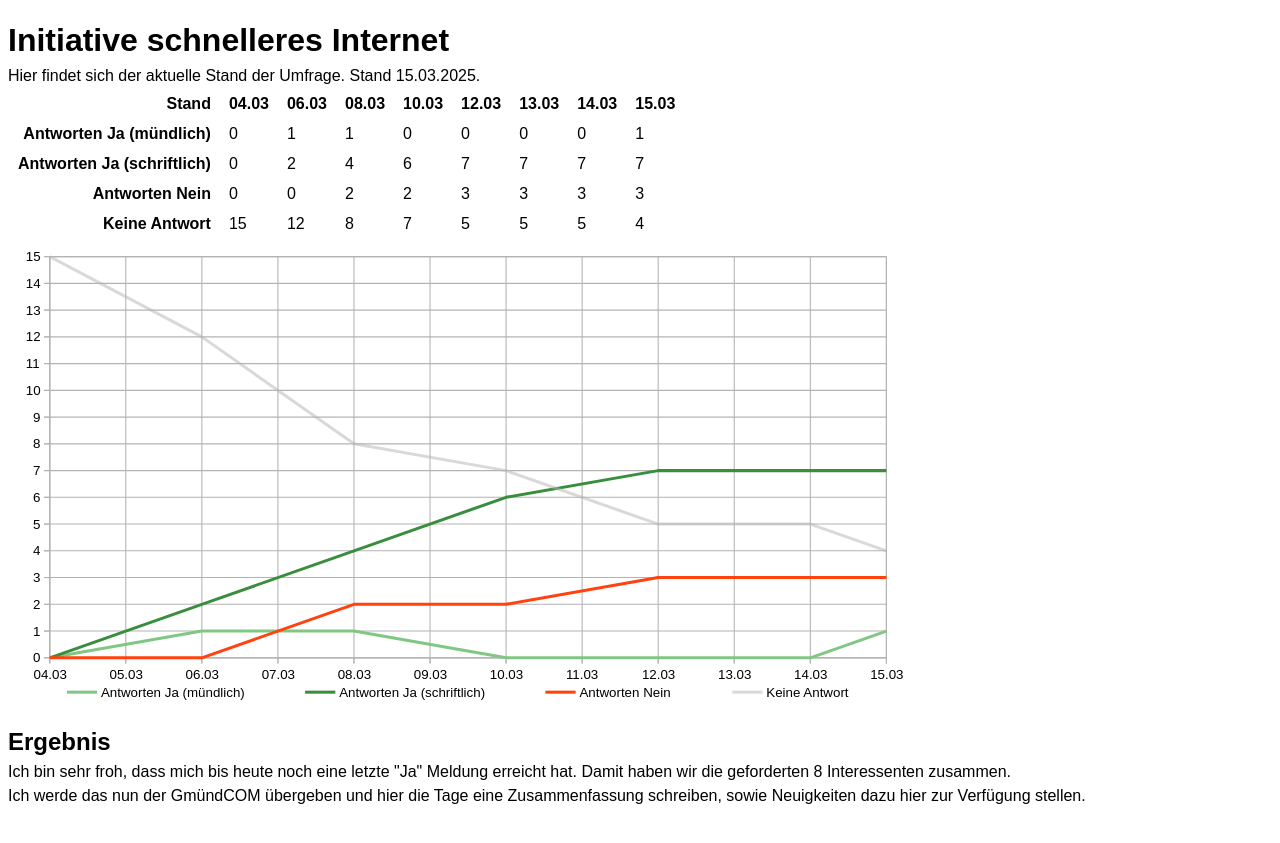
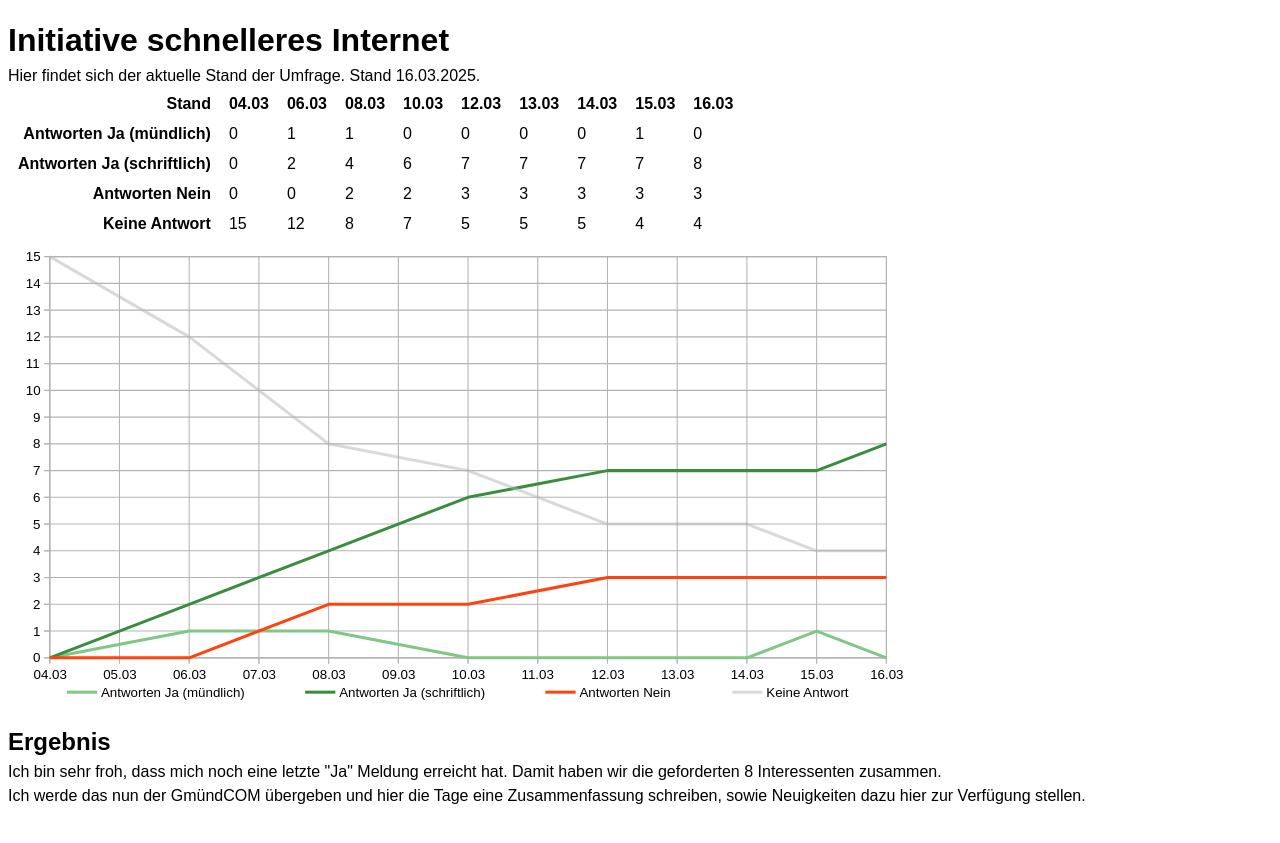
Before and after one commit to JGantner/JGantner.github.io, a Jekyll site: the page 2025-03_initiative_schnelleres_internet.html, which Jekyll copies as it is, in a window 1280 px wide. Shown: the top 843 px of the page. Built offline with Jekyll 4.4.1, drawn with Linux system fonts in a browser that asks for light colours.

Commit message:
Updates Data

```diff
--- a/2025-03_initiative_schnelleres_internet.html
+++ b/2025-03_initiative_schnelleres_internet.html
@@ -15,7 +15,7 @@
     <main>
       <h1>Initiative schnelleres Internet</h1>
 
-      <p>Hier findet sich der aktuelle Stand der Umfrage. Stand 15.03.2025.</p>
+      <p>Hier findet sich der aktuelle Stand der Umfrage. Stand 16.03.2025.</p>
 
       <table>
         <thead>
@@ -29,6 +29,7 @@
             <th>13.03</th>
             <th>14.03</th>
             <th>15.03</th>
+            <th>16.03</th>
           </tr>
         </thead>
         <tbody>
@@ -42,6 +43,7 @@
             <td>0</td>
             <td>0</td>
             <td>1</td>
+            <td>0</td>
           </tr>
           <tr>
             <th>Antworten Ja (schriftlich)</th>
@@ -53,6 +55,7 @@
             <td>7</td>
             <td>7</td>
             <td>7</td>
+            <td>8</td>
           </tr>
           <tr>
             <th>Antworten Nein</th>
@@ -60,6 +63,7 @@
             <td>0</td>
             <td>2</td>
             <td>2</td>
+            <td>3</td>
             <td>3</td>
             <td>3</td>
             <td>3</td>
@@ -75,16 +79,17 @@
             <td>5</td>
             <td>5</td>
             <td>4</td>
+            <td>4</td>
           </tr>
         </tbody>
       </table>
       <img
-        src="img/2025-03-15_response.svg"
+        src="img/2025-03-16_response.svg"
         alt="Antwortergebnisse als Diagramm"
       />
 
       <h2>Ergebnis</h2>
-      <p>Ich bin sehr froh, dass mich bis heute noch eine letzte "Ja" Meldung erreicht hat. Damit haben wir die geforderten 8 Interessenten zusammen.</p>
+      <p>Ich bin sehr froh, dass mich noch eine letzte "Ja" Meldung erreicht hat. Damit haben wir die geforderten 8 Interessenten zusammen.</p>
       <p>Ich werde das nun der GmündCOM übergeben und hier die Tage eine Zusammenfassung schreiben, sowie Neuigkeiten dazu hier zur Verfügung stellen.</p>
     </main>
   </body>
```
Also changed, not shown: img/2025-03-16_response.svg.
